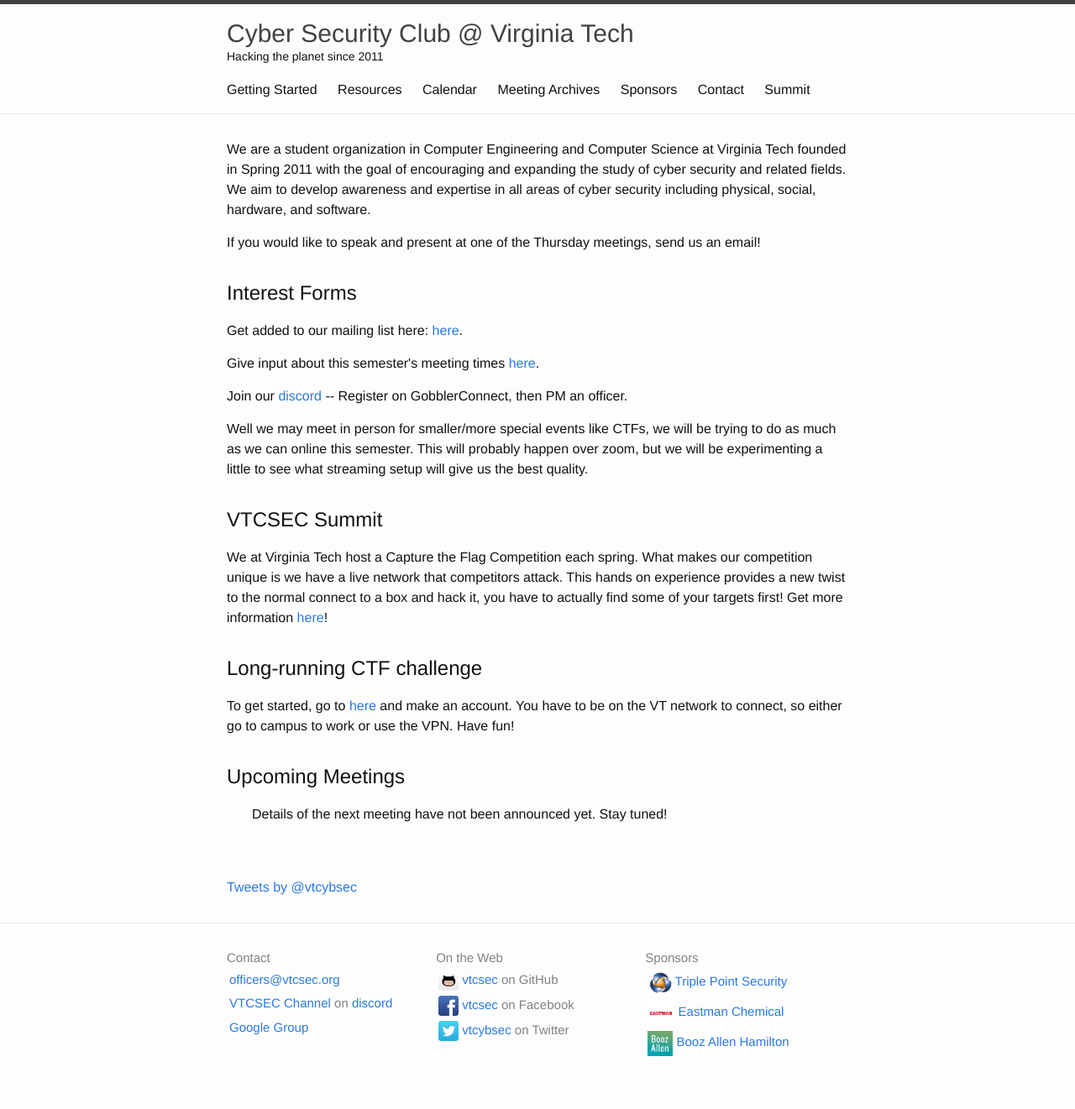
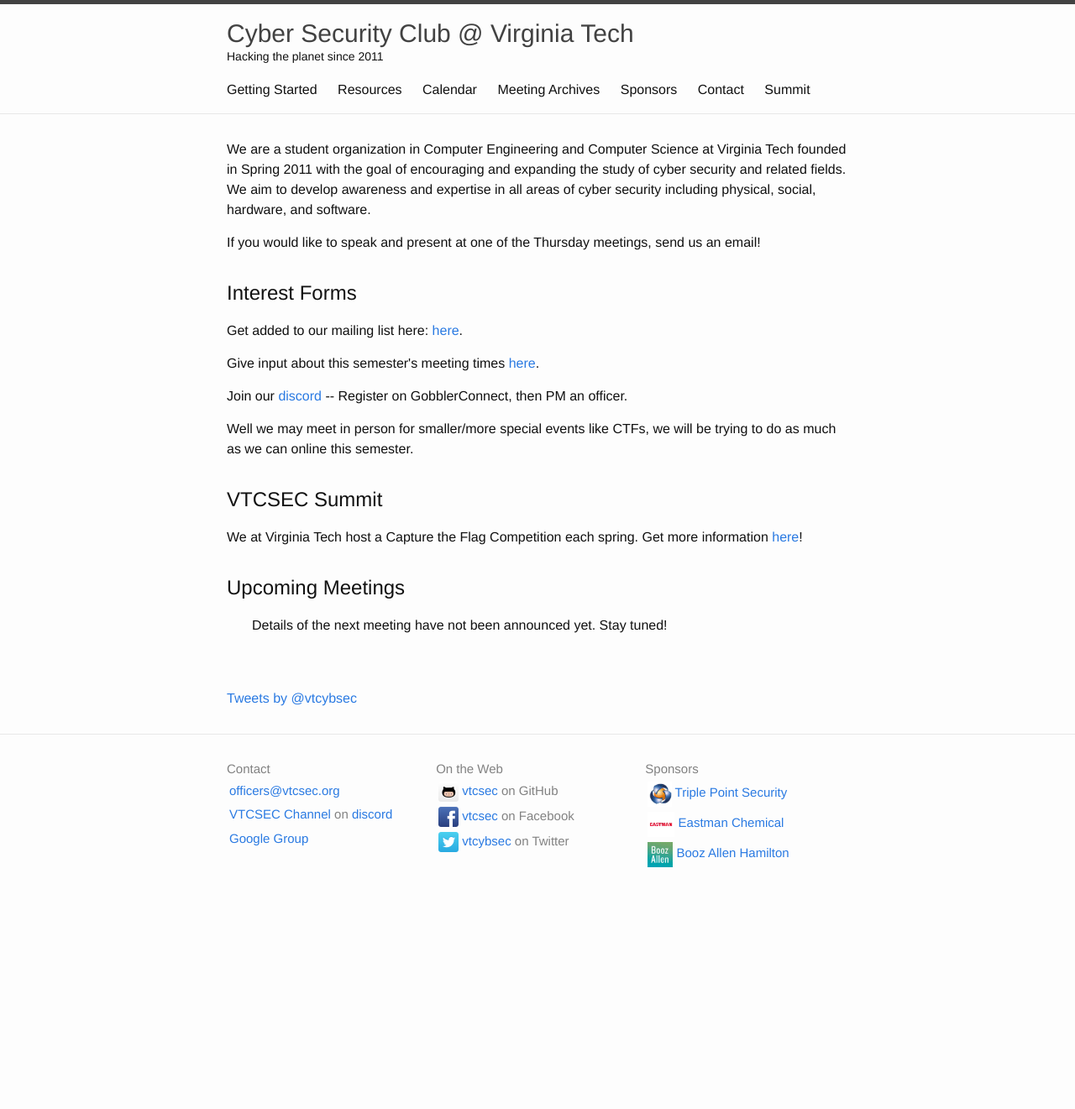
Before and after one commit to VTCSec/vtcsec.org, a Jekyll site: the page built from index.html, in a window 1280 px wide. Shown: the whole page at 84% size. Built offline with Jekyll 4.4.1, drawn with Linux system fonts in a browser that asks for light colours; comment, search, counter and statistics services are not loaded; after the commit the page ends 1096 px from its top, so only the background shows below that.

Commit message:
Updated home page for Spring 2021 info

```diff
--- a/index.html
+++ b/index.html
@@ -25,19 +25,20 @@
   <p>Join our <a href="https://discord.gg/EkB6F8B">discord</a> -- Register on GobblerConnect, then PM an officer.</p>
   <p>
     Well we may meet in person for smaller/more special events like CTFs, we will be trying to do as much as we can online this semester.
-    This will probably happen over zoom, but we will be experimenting a little to see what streaming setup will give us the best quality.
   </p>
 
   <h1> VTCSEC Summit</h1>
   <p>
     We at Virginia Tech host a Capture the Flag Competition each spring.
-    What makes our competition unique is we have a live network that competitors attack. This hands on experience provides a new twist to the normal connect to a box and hack it, you have to actually find some of your targets first!
     Get more information <a href = "http://vtcsec.org/summit.html">here</a>!
   </p>
 
+
+  <!-- Currently down due to cyberrange migration
 <h1> Long-running CTF challenge </h1>
 To get started, go to <a href= "https://vtcsec.virginiacyberrange.net" target="_blank">here</a> and make an account. You have to be on the VT network to connect, so either go to campus to work or use the VPN. Have fun!
 
+-->
 
   <h1>Upcoming Meetings</h1>
   <ul class="post-list meeting-list future-only">
```
